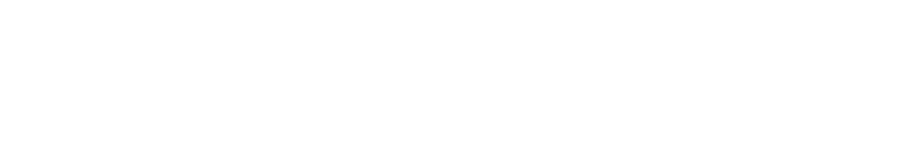
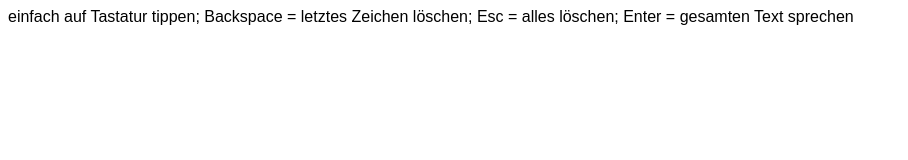
Before and after one commit to asterics/multimodal-type, a plain HTML site: page index.html in a window 1280 px wide. Shown: the whole page, without its empty margins (0-908 px from the left). Drawn offline with Linux system fonts and the light colour scheme.

Commit message:
added some hints

```diff
--- a/index.html
+++ b/index.html
@@ -4,14 +4,25 @@
     <meta charset="UTF-8">
     <title>Multimodal typing</title>
     <style>
-        #app {
-            font-size: 300%;
-            font-family: Arial, Helvetica, sans-serif;;
+        body {
+            font-family: Arial, Helvetica, sans-serif;
+        }
+
+        .hints {
+            margin-bottom: 5em;
+        }
+        .typing-area {
+            font-size: 7rem;
         }
     </style>
 </head>
 <body>
-<div id="app">{{ text }}</div>
+<div id="app">
+    <div class="hints">
+        einfach auf Tastatur tippen; Backspace = letztes Zeichen löschen; Esc = alles löschen; Enter = gesamten Text sprechen
+    </div>
+    <div class="typing-area">{{ text }}</div>
+</div>
 
 <script type="module">
     import { createApp } from './lib/vue.esm-browser.js'
```
